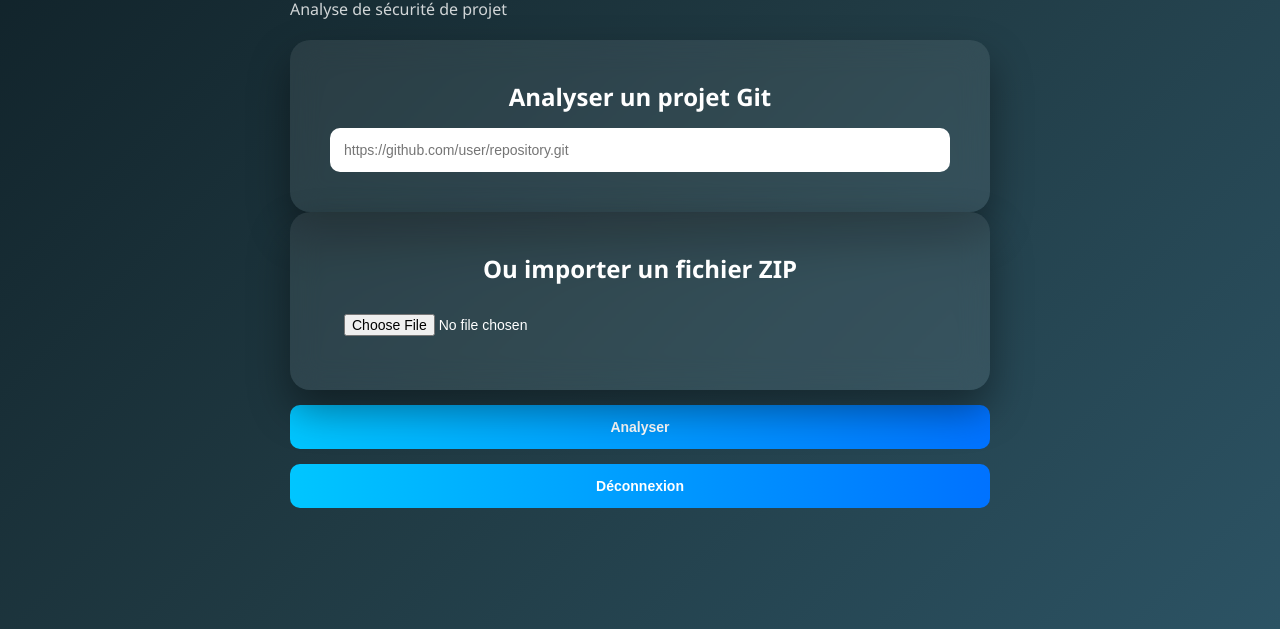
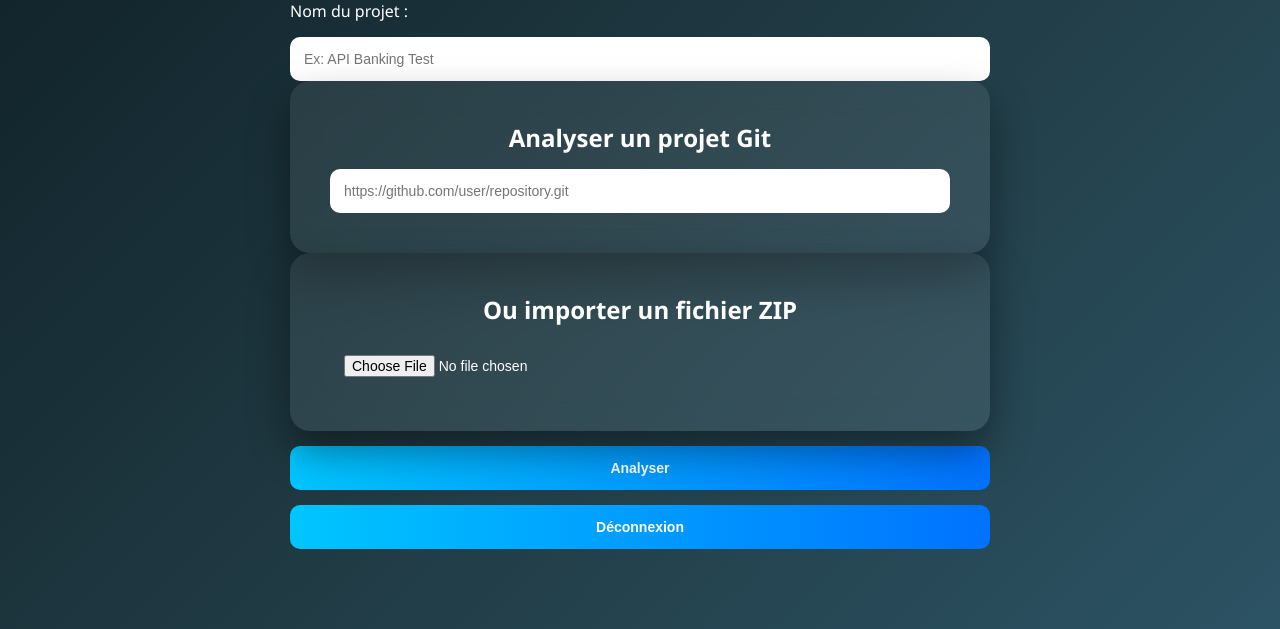
Before and after one commit to ChaimaB776/securescan-groupe-11, a plain HTML site: page frontend/index.html in a window 1280 px wide. Shown: the part 171-800 px from the top of the page. Drawn offline with Linux system fonts and the light colour scheme; sample sign-in values are in the browser's storage.

Commit message:
Test ajout textbox 2

```diff
--- a/frontend/index.html
+++ b/frontend/index.html
@@ -11,6 +11,11 @@
 
         <h1>SecureScan</h1>
         <p>Analyse de sécurité de projet</p>
+
+        <div class="input-group">
+            <label>Nom du projet :</label>
+            <input type="text" id="projectName" placeholder="Ex: API Banking Test" required>
+        </div>
 
         <!-- ANALYSE GIT -->
         <div class="card">
```
